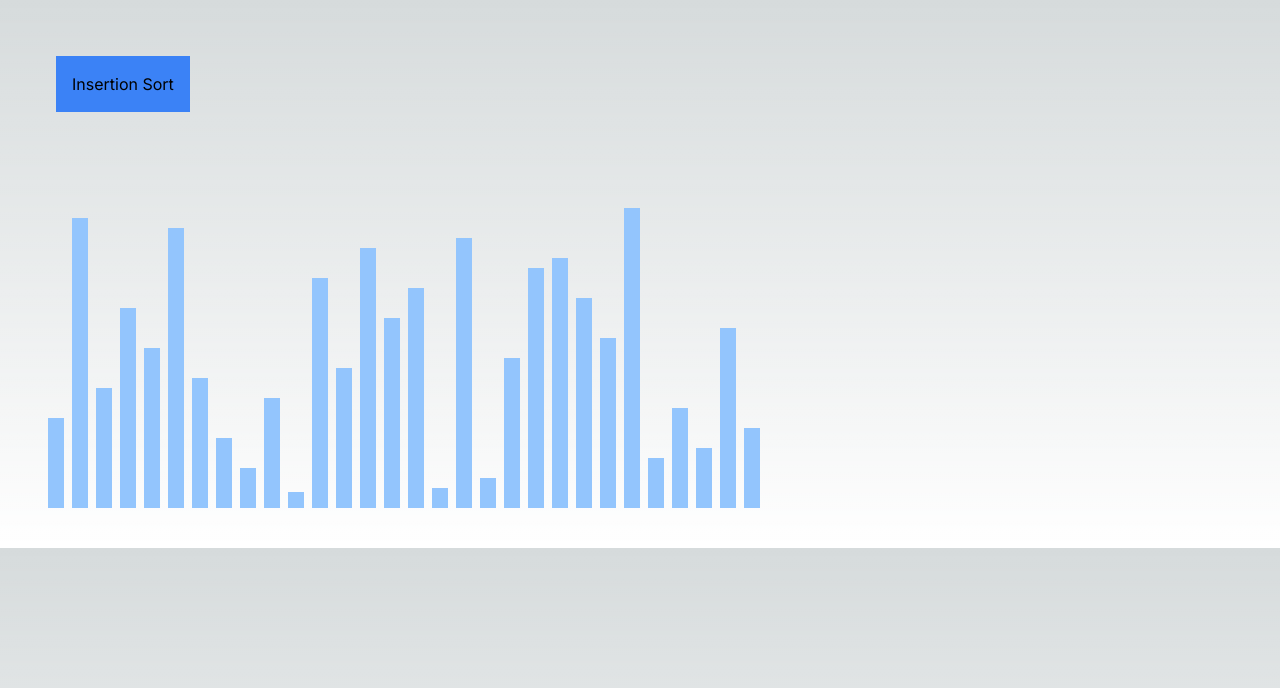
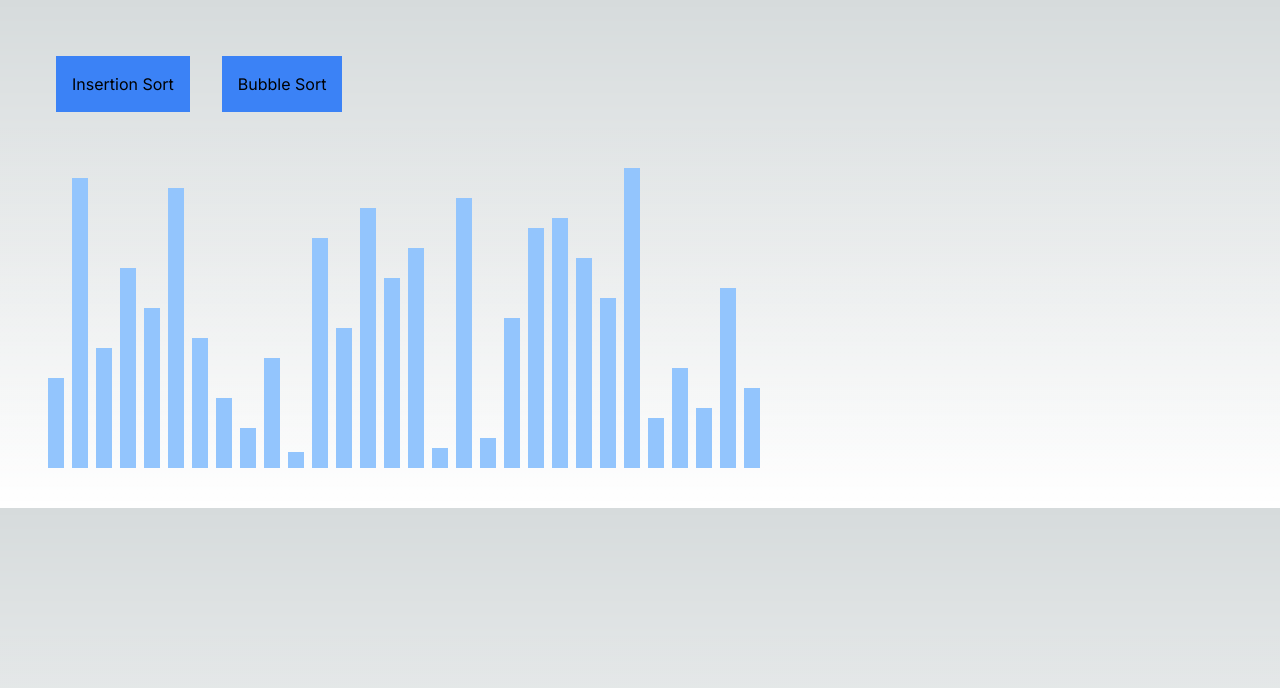
Before and after one commit to pcwu2022/sorting-visualization, a Next.js app: page /sort in a window 1280 px wide. Shown: the top 688 px of the page. Built offline with nearby package versions, Linux system fonts and the light colour scheme.

Commit message:
bubble sort

```diff
--- a/src/app/sort/algorithms.ts
+++ b/src/app/sort/algorithms.ts
@@ -1,5 +1,8 @@
-const insertionSortSnapshot = (array: Array<number>): Array<Array<number>> => {
-    let snapshot: Array<Array<number>> = [];
+type Arr = Array<number>;
+type Snapshot = Array<Array<number>>;
+
+const insertionSortSnapshot = (array: Arr): Snapshot => {
+    let snapshot: Snapshot = [];
     for (let i = 1; i < array.length; i++){
         for (let j = i; j > 0; j--){
             if (array[j] < array[j-1]){
@@ -13,6 +16,22 @@ const insertionSortSnapshot = (array: Array<number>): Array<Array<number>> => {
     return snapshot;
 }
 
+const bubbleSortSnapshot = (array: Arr): Snapshot => {
+    let snapshot: Snapshot = [];
+    for (let i = 0; i < array.length; i++){
+        for (let j = 1; j < array.length - i; j++){
+            if (array[j] < array[j-1]){
+                let temp = array[j];
+                array[j] = array[j-1];
+                array[j-1] = temp;
+                snapshot.push([...array]);
+            }
+        }
+    }
+    return snapshot;
+}
+
 export {
-    insertionSortSnapshot
+    insertionSortSnapshot,
+    bubbleSortSnapshot
 }
--- a/src/app/sort/page.tsx
+++ b/src/app/sort/page.tsx
@@ -3,7 +3,8 @@
 import React, { useEffect, useState } from 'react';
 
 import {
-    insertionSortSnapshot
+    insertionSortSnapshot,
+    bubbleSortSnapshot
 } from './algorithms';
 
 const ChooseButton = (props: {
@@ -76,12 +77,17 @@ const page = () => {
     }
     return (
         <div>
-            <div className='p-10'>
+            <div className='p-10 pb-0'>
                 <ChooseButton
                     onClick={() => {
                         sortAnimation(insertionSortSnapshot)
                     }}
                 >Insertion Sort</ChooseButton>
+                <ChooseButton
+                    onClick={() => {
+                        sortAnimation(bubbleSortSnapshot)
+                    }}
+                >Bubble Sort</ChooseButton>
             </div>
             <div className='p-10'>
                 {
```
